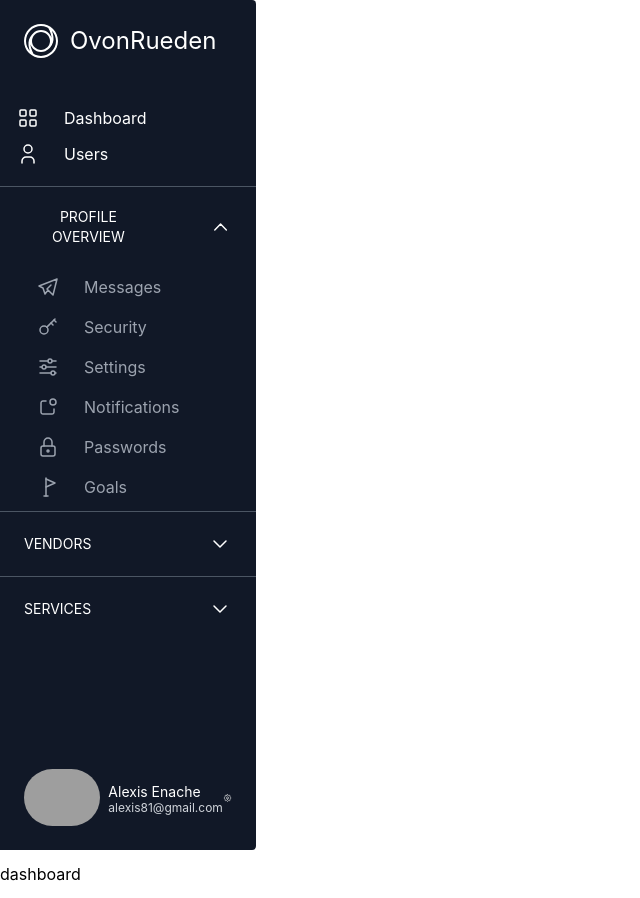
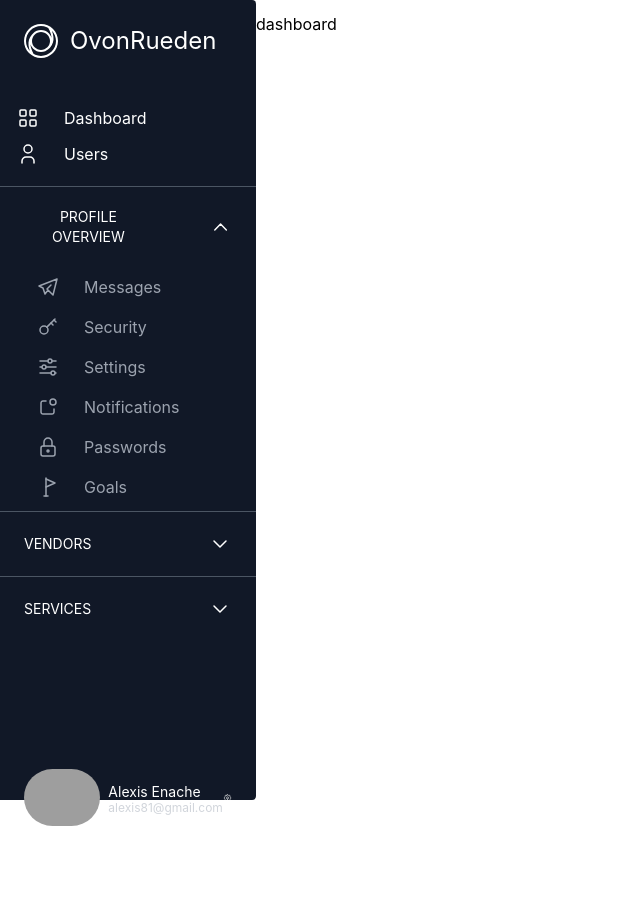
Before and after one commit to padol191/DevPartner, a Next.js app: page /dashboard in a window 1280 px wide. Shown: the whole page, without its empty margins (0-640 px from the left). After the commit the page ends 850 px from the top, so only its background shows below. Built offline with nearby package versions, Linux system fonts and the light colour scheme; grey boxes are pictures that could not be loaded.

Commit message:
Minor changes dashboard layout

```diff
--- a/components/dashboardLayout.js
+++ b/components/dashboardLayout.js
@@ -3,7 +3,7 @@ import Sidebar from "./sidebar";
 
 const DashboardLayout = ({ children }) => {
   return (
-    <div>
+    <div className="flex flex-1">
       <Sidebar></Sidebar>
       <main className="py-3">{children}</main>
     </div>
--- a/components/sidebar.js
+++ b/components/sidebar.js
@@ -12,8 +12,8 @@ export default function index() {
   };
 
   return (
-    <div>
-      <div className="rounded-r bg-gray-900 xl:hidden flex justify-between w-full p-6 items-center ">
+    <div className="h-[100vh]">
+      <div className="rounded-r bg-gray-900 xl:hidden flex justify-between h-full w-full p-6 items-center ">
         <div className="flex justify-between  items-center space-x-3">
           <svg
             width={34}
```
